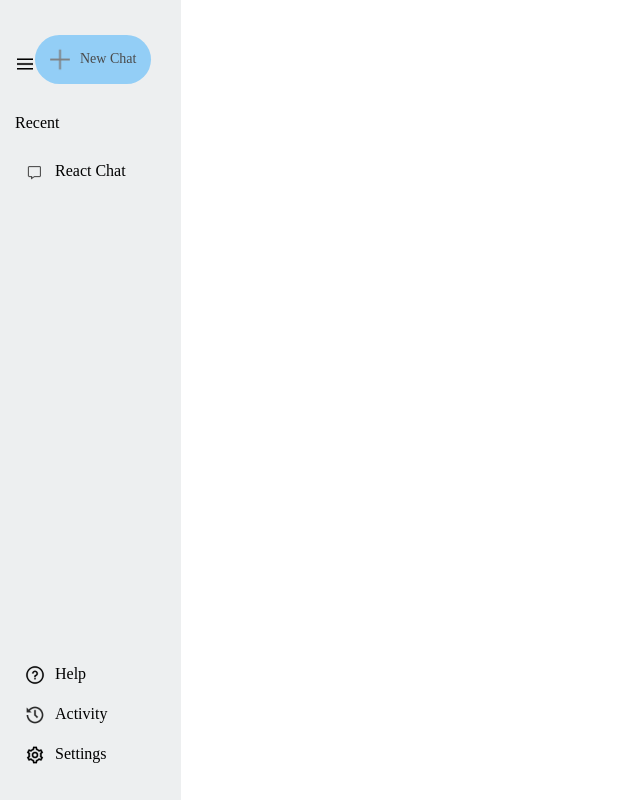
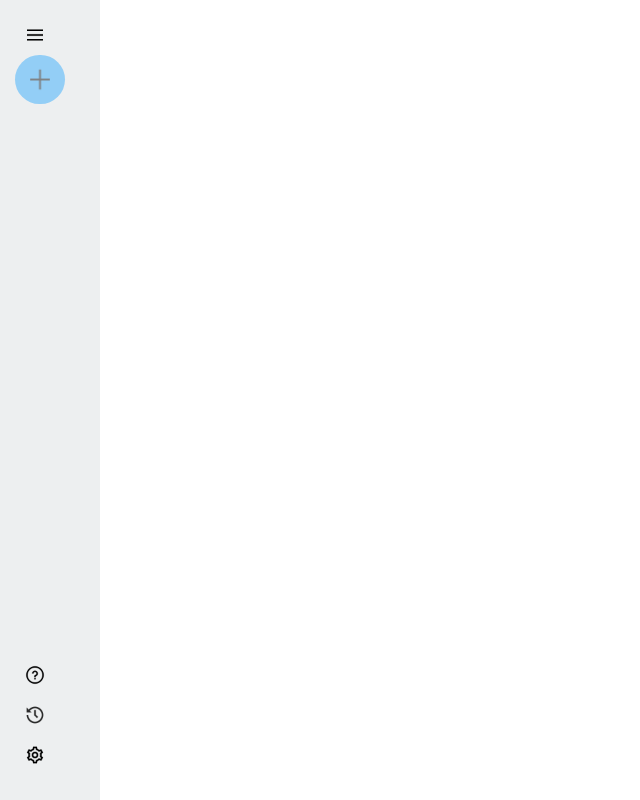
Before and after one commit to SuryaPS3/Gemini-clone, a React (Vite) app: page / in a window 1280 px wide. Shown: the whole page, without its empty margins (0-640 px from the left). Built offline with nearby package versions, Linux system fonts and the light colour scheme; the HTML template or start-up script is replaced by a standard one.

Commit message:
Added the state variables to the sidebar and their respective functionality to make the sidebar collapsable #1

```diff
--- a/src/components/Sidebar/Sidebar.jsx
+++ b/src/components/Sidebar/Sidebar.jsx
@@ -1,17 +1,20 @@
-import React from 'react';
+import React, {useState} from 'react';
 import './Sidebar.css';
 import {assets} from '../../assets/assets.js';
 
 const Sidebar = () =>{
+    //state variables
+    const [extended, setExtended] = useState(false);
     return (
         <div className="sidebar">
             <div className="top">
-                <img src={assets.menu_icon} alt="Logo" />
+                <img onClick={() => setExtended(!extended)} className="menu" src={assets.menu_icon} alt="Logo" />
 
             <div className="new-chat">
                 <img src={assets.plus_icon} alt="" />
-                <p>New Chat</p>
+                {extended?<p>New Chat</p>:null}
             </div>
+            {extended?
             <div className="recent">
                 <p className="recent-title">Recent</p>
                 <div className="recent-entry">
@@ -19,20 +22,21 @@
                     <p>React Chat</p>
                 </div>
             </div>
+            :null}
               </div>
 
             <div className="bottom">
                 <div className="bottom-item recent-entry">
                     <img src={assets.question_icon} alt="" />
-                    <p>Help</p>
+                    {extended?<p>Help</p>:null}
                 </div>
                 <div className="bottom-item recent-entry">
                     <img src={assets.history_icon} alt="" />
-                    <p>Activity</p>
+                    {extended?<p>Activity</p>:null}
                 </div>
                 <div className="bottom-item recent-entry">
                     <img src={assets.setting_icon} alt="" />
-                    <p>Settings</p>
+                    {extended?<p>Settings</p>:null}
                 </div>
             </div>
         </div>
```
